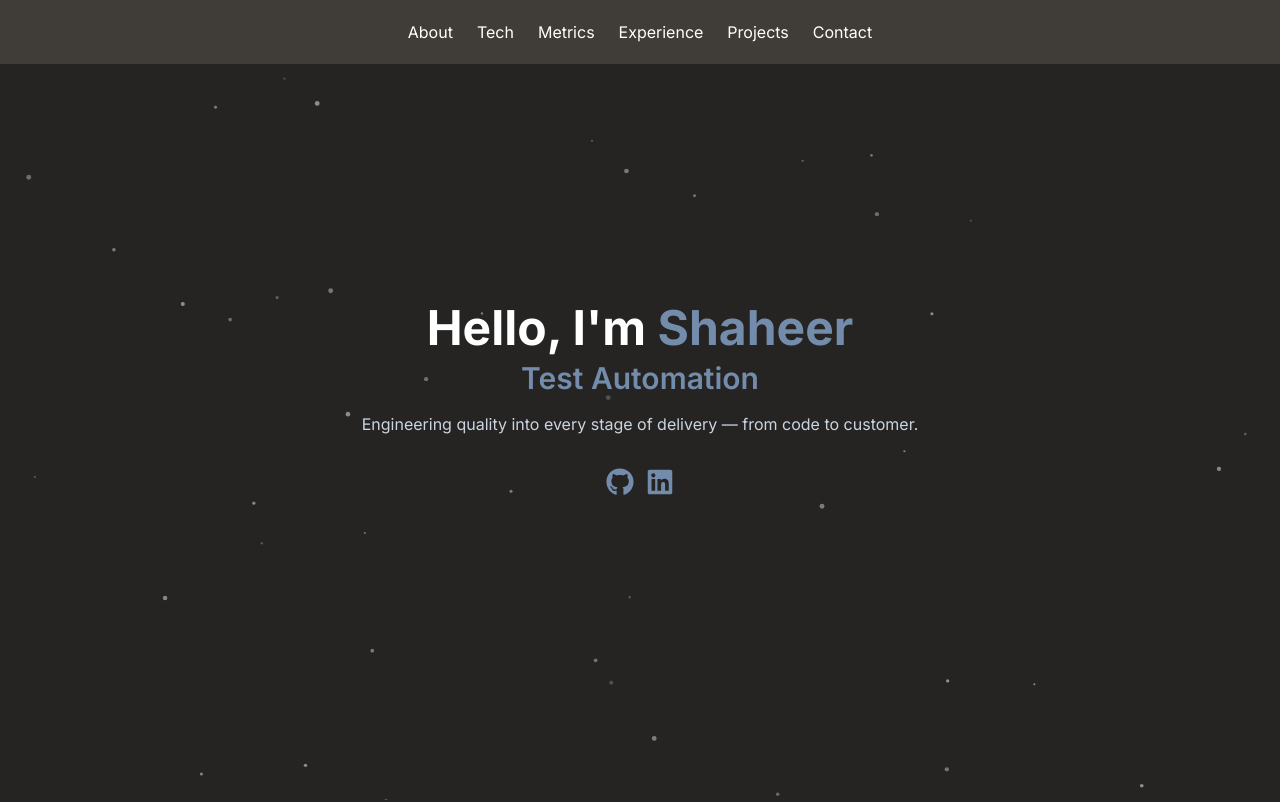
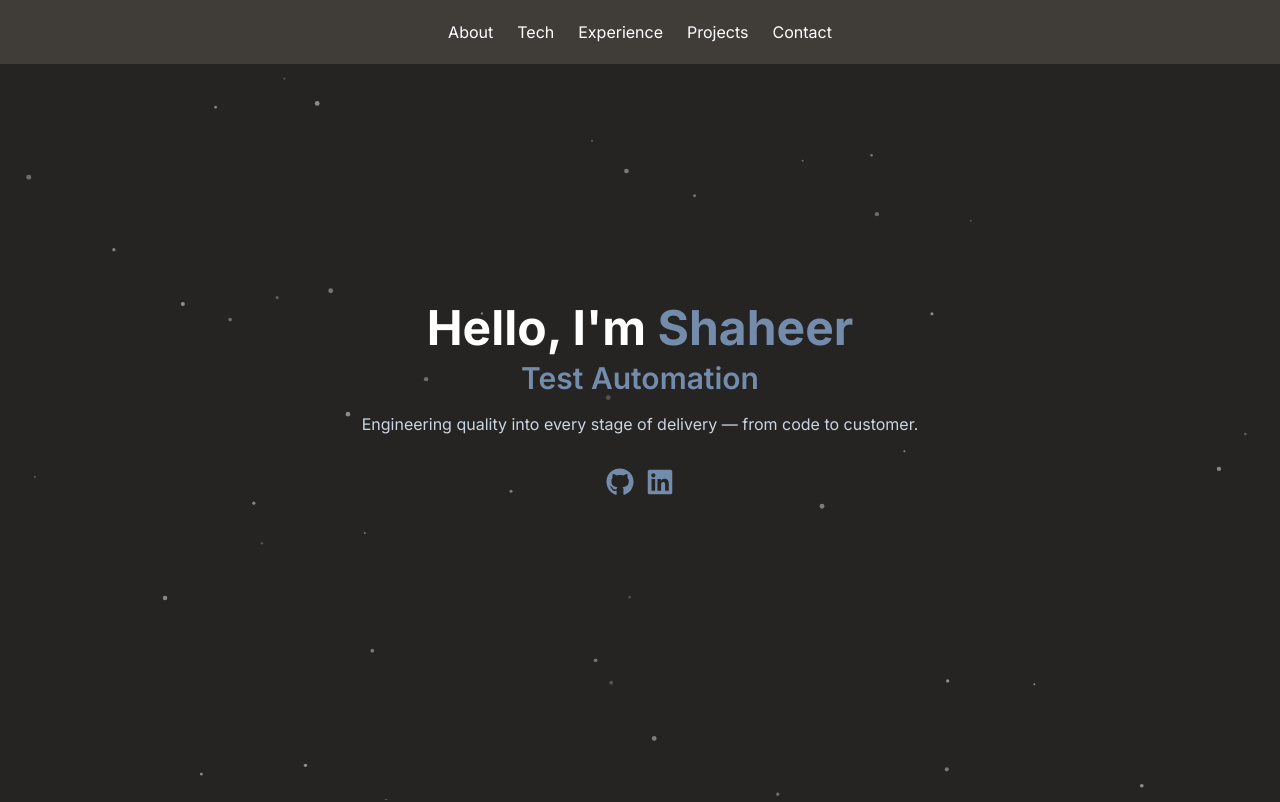
Before and after one commit to ShaheeruAhmed/portfolio, a React (Vite) app: page / in a window 1280 px wide. Shown: the top 802 px of the page. Built offline with nearby package versions, Linux system fonts and the light colour scheme.

Commit message:
commented metrics in nav bar

```diff
--- a/src/components/Navbar.jsx
+++ b/src/components/Navbar.jsx
@@ -4,7 +4,7 @@ import { motion, AnimatePresence } from "framer-motion";
 const links = [
   { href: "#about", label: "About" },
   { href: "#stack", label: "Tech" },
-  { href: "#metrics", label: "Metrics" },
+  // { href: "#metrics", label: "Metrics" },
   { href: "#experience", label: "Experience" },
   { href: "#projects", label: "Projects" },
   { href: "#contact", label: "Contact" },
```
